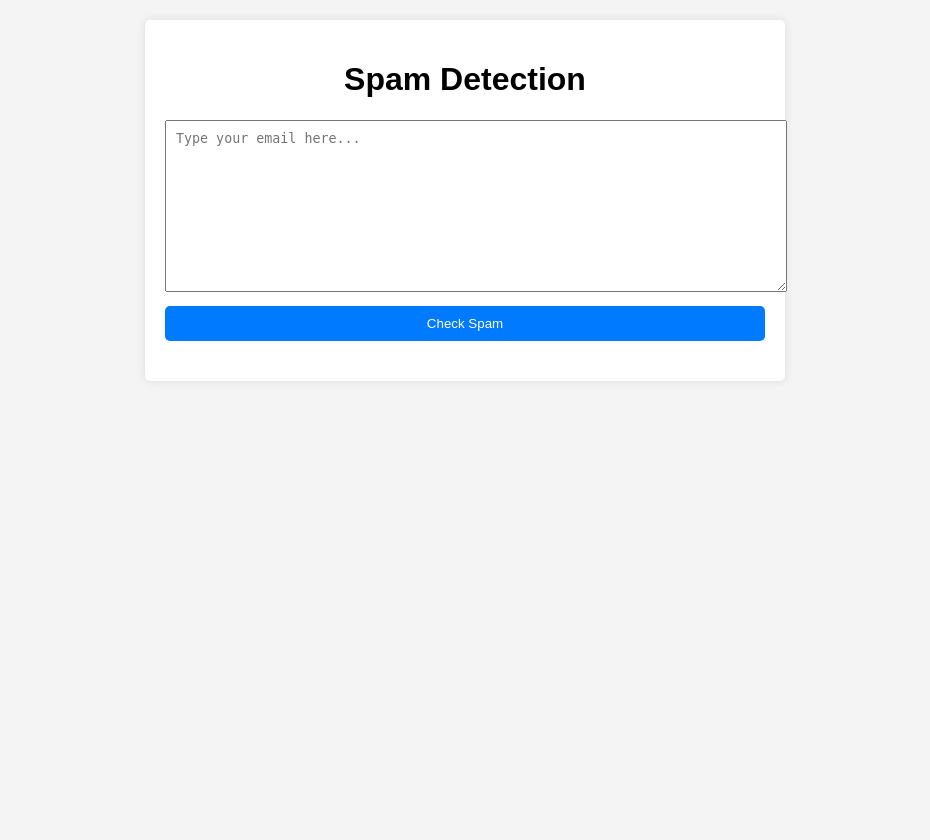
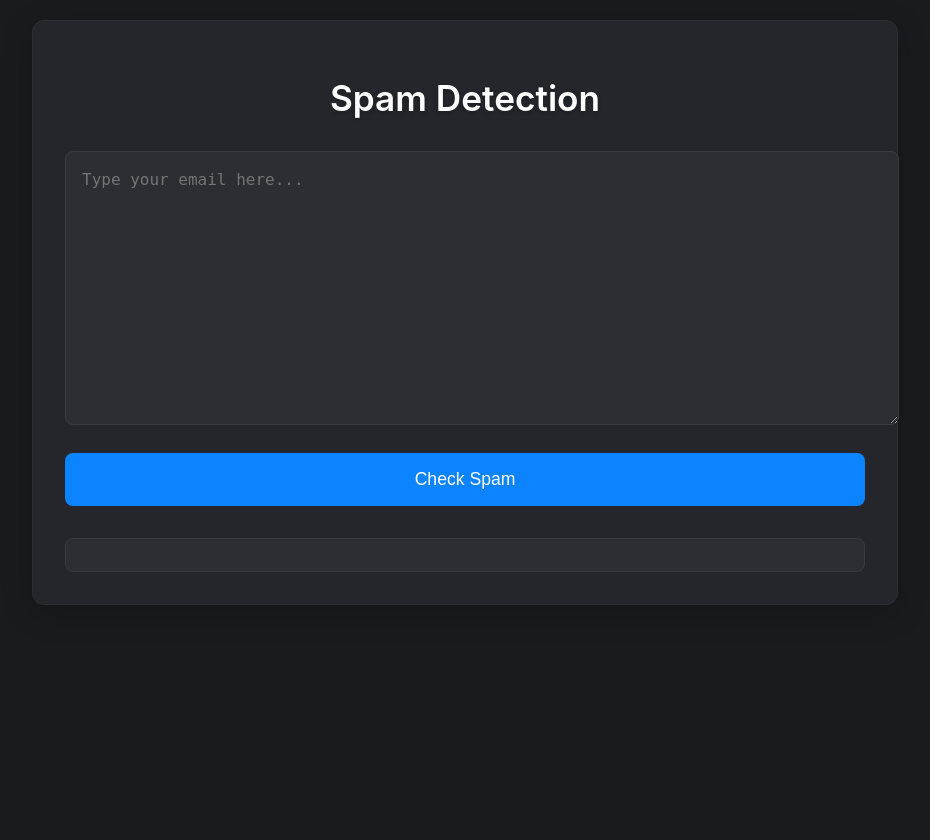
Before and after one commit to 1054reddy/spam-detection, a Flask app: page / in a window 1280 px wide. Shown: the whole page, without its empty margins (175-1105 px from the left). Before the commit the page ends 341 px from the top, so only its background shows below. Run offline with Flask 3, Linux system fonts and the light colour scheme; parts of the project's set-up code (start-up, migrations or seed data) failed here and were passed over.

Commit message:
Update style.css

```diff
--- a/static/css/style.css
+++ b/static/css/style.css
@@ -1,39 +1,99 @@
 body {
-    font-family: Arial, sans-serif;
-    background-color: #f4f4f4;
+    font-family: 'Inter', system-ui, -apple-system, sans-serif;
+    background-color: #1a1b1e;
     margin: 0;
     padding: 20px;
+    color: #e4e5e7;
+    min-height: 100vh;
 }
+
 .container {
-    max-width: 600px;
+    max-width: 800px;
     margin: auto;
-    background: white;
-    padding: 20px;
-    border-radius: 5px;
-    box-shadow: 0 0 10px rgba(0, 0, 0, 0.1);
+    background: #25262b;
+    padding: 2rem;
+    border-radius: 12px;
+    box-shadow: 0 8px 32px rgba(0, 0, 0, 0.2);
+    border: 1px solid #2c2e33;
 }
+
 h1 {
     text-align: center;
+    color: #fff;
+    font-size: 2.2rem;
+    margin-bottom: 2rem;
+    font-weight: 600;
+    text-shadow: 0 2px 4px rgba(0, 0, 0, 0.2);
 }
+
 textarea {
     width: 100%;
-    padding: 10px;
-    margin-bottom: 10px;
+    padding: 1rem;
+    margin-bottom: 1.5rem;
+    background: #2c2e33;
+    border: 1px solid #383a3f;
+    border-radius: 8px;
+    color: #e4e5e7;
+    font-size: 1rem;
+    line-height: 1.5;
+    resize: vertical;
+    min-height: 150px;
+    transition: border-color 0.3s ease;
 }
+
+textarea:focus {
+    outline: none;
+    border-color: #5c5f66;
+    box-shadow: 0 0 0 2px rgba(92, 95, 102, 0.3);
+}
+
 button {
     width: 100%;
-    padding: 10px;
-    background-color: #007bff;
+    padding: 1rem;
+    background-color: #0d84ff;
     color: white;
     border: none;
-    border-radius: 5px;
+    border-radius: 8px;
     cursor: pointer;
+    font-size: 1.1rem;
+    font-weight: 500;
+    transition: all 0.3s ease;
 }
+
 button:hover {
-    background-color: #0056b3;
+    background-color: #0a6cd4;
+    transform: translateY(-1px);
+    box-shadow: 0 4px 12px rgba(13, 132, 255, 0.3);
 }
+
+button:active {
+    transform: translateY(0);
+    box-shadow: 0 2px 6px rgba(13, 132, 255, 0.2);
+}
+
 #result {
-    margin-top: 20px;
-    font-size: 18px;
+    margin-top: 2rem;
+    font-size: 1.1rem;
     text-align: center;
+    padding: 1rem;
+    border-radius: 8px;
+    background: #2c2e33;
+    border: 1px solid #383a3f;
 }
+
+/* Adding some responsive adjustments */
+@media (max-width: 768px) {
+    .container {
+        padding: 1.5rem;
+        margin: 10px;
+    }
+
+    h1 {
+        font-size: 1.8rem;
+    }
+
+    button {
+        font-size: 1rem;
+        padding: 0.8rem;
+    }
+}
```
